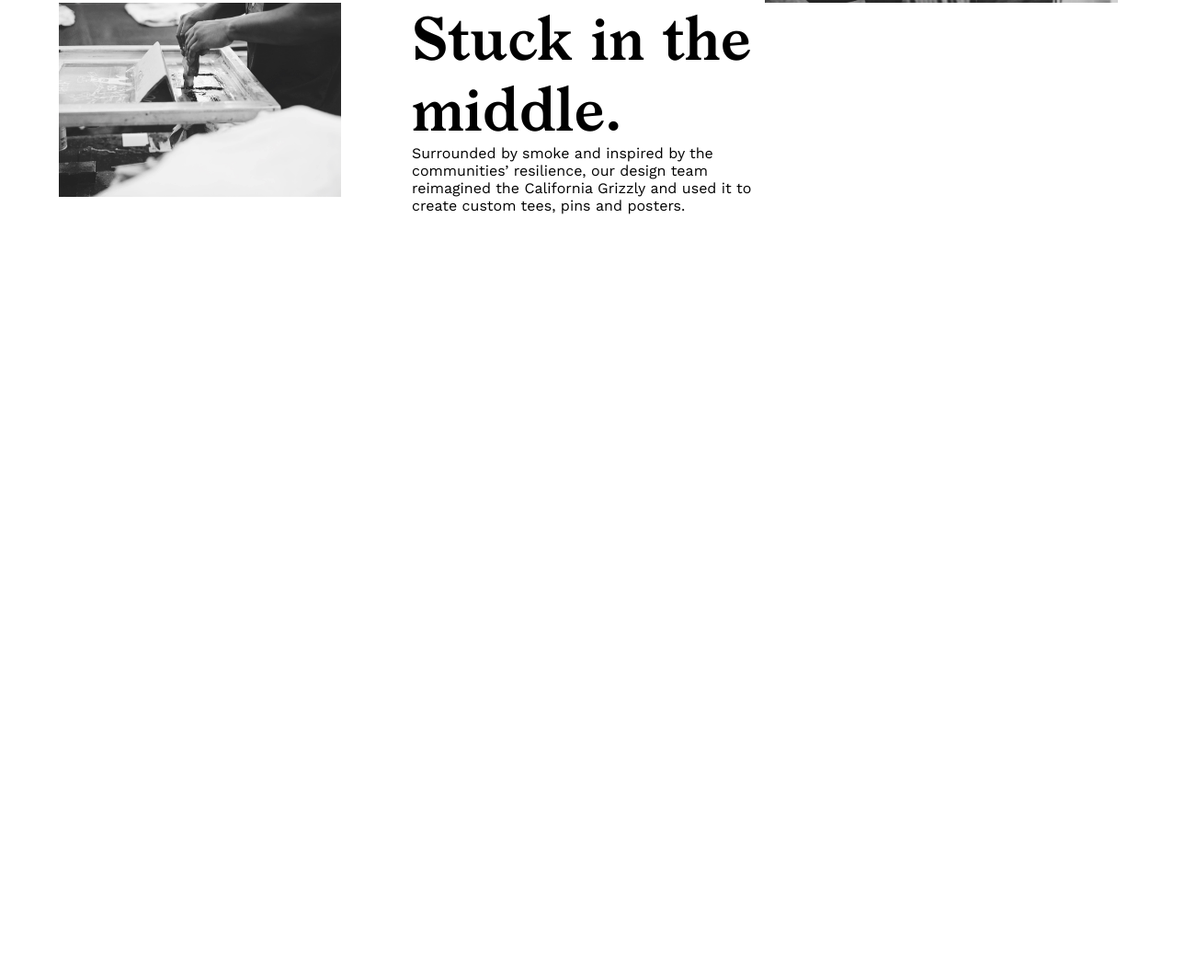
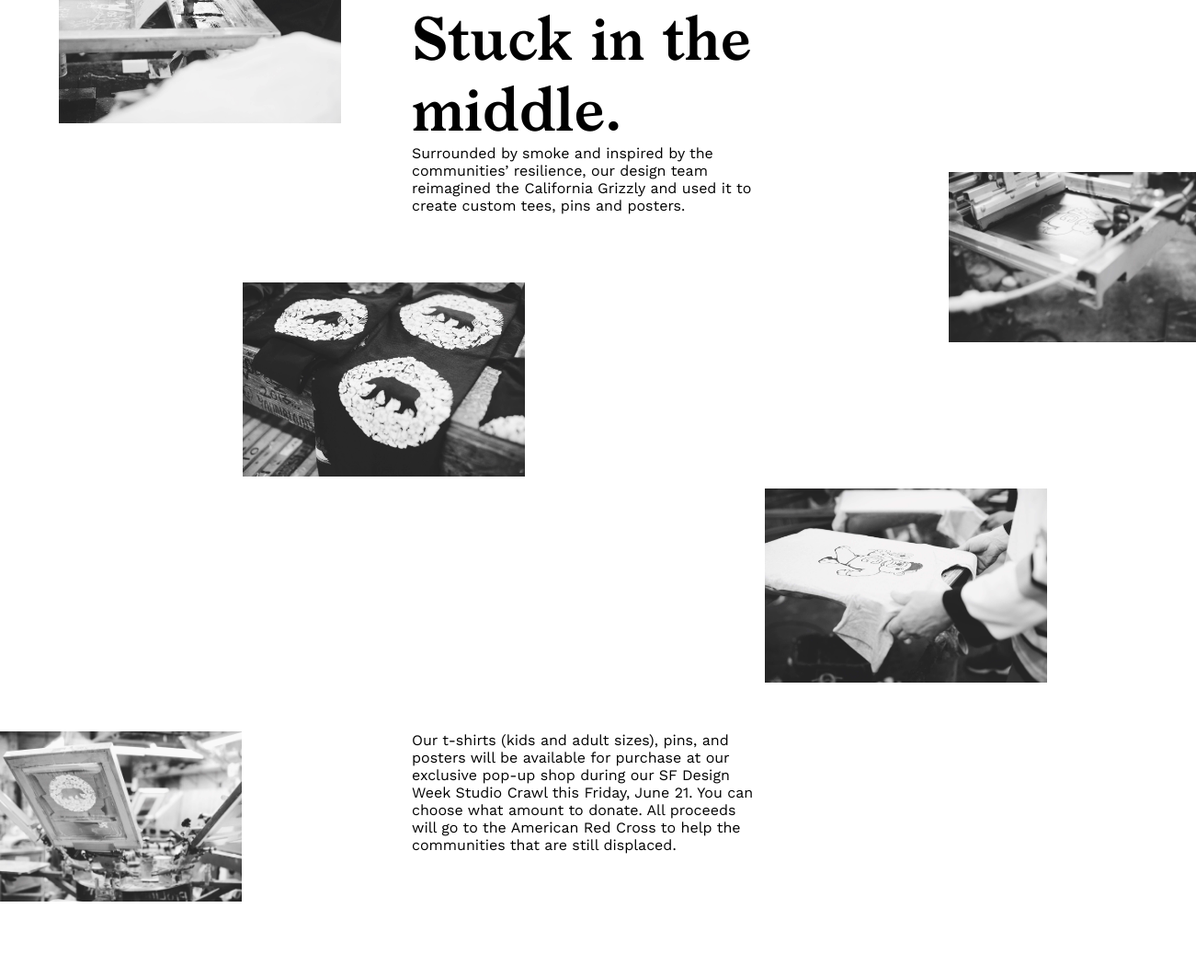
Before and after one commit to matijaskorup1991/CaliforniaProject, a plain HTML site: page index.html in a window 1280 px wide. Shown: the part 2445-3507 px from the top of the page at 92% size, 1301 px wide, since content can reach past the window. Drawn offline with nearby package versions, Linux system fonts and the light colour scheme.

Commit message:
grid end

```diff
--- a/assets/css/styles.css
+++ b/assets/css/styles.css
@@ -43,7 +43,8 @@ html {
 
 #hero,
 #message,
-#numbers {
+#numbers,
+#bear {
   height: 100vh;
   background-color: #000;
   color: white;
@@ -130,9 +131,14 @@ html {
   height: 100%;
 }
 
+.c,
+.d {
+  position: relative;
+  bottom: 10vh;
+}
+
 .c {
   width: 100%;
-
   grid-area: c;
 }
 
@@ -149,3 +155,40 @@ html {
 .e h2 {
   font-size: 4rem;
 }
+.l {
+  width: 80%;
+  height: 80%;
+  grid-area: l;
+}
+
+.g {
+  grid-area: g;
+  width: 80%;
+  height: 80%;
+  position: relative;
+  top: 5vh;
+  left: 200px;
+}
+.i {
+  grid-area: i;
+  position: relative;
+  width: 70%;
+  height: 70%;
+  bottom: 10vh;
+  left: 200px;
+}
+.m {
+  grid-area: m;
+  width: 70%;
+  height: 70%;
+  position: relative;
+  right: 70px;
+}
+.n {
+  grid-area: n;
+}
+.r {
+  grid-area: r;
+  position: relative;
+  top: 100px;
+}
--- a/index.html
+++ b/index.html
@@ -49,20 +49,30 @@
           custom tees, pins and posters.
         </p>
       </div>
-      <div class=""></div>
-      <div class=""></div>
-      <div class=""></div>
-      <div class=""></div>
-      <div class=""></div>
-      <div class=""></div>
-      <div class=""></div>
-      <div class=""></div>
-      <div></div>
-      <div></div>
-      <div></div>
-      <div></div>
-      <div></div>
-      <div></div>
+      <div class="l">
+        <img src="./assets/img/action3.jpeg" alt="action1" />
+      </div>
+      <div class="g">
+        <img src="./assets/img/action4.jpeg" alt="action1" />
+      </div>
+      <div class="i">
+        <img src="./assets/img/action5.jpeg" alt="action1" />
+      </div>
+      <div class="m">
+        <img src="./assets/img/action6.jpeg" alt="action1" />
+      </div>
+      <div class="n">
+        <p>
+          Our t-shirts (kids and adult sizes), pins, and posters will be
+          available for purchase at our exclusive pop-up shop during our SF
+          Design Week Studio Crawl this Friday, June 21. You can choose what
+          amount to donate. All proceeds will go to the American Red Cross to
+          help the communities that are still displaced.
+        </p>
+      </div>
+      <div class="r">
+        <img src="./assets/img/action7.jpeg" alt="action1" />
+      </div>
     </section>
     <section id="bear"></section>
     <section id="poppy"></section>
```
